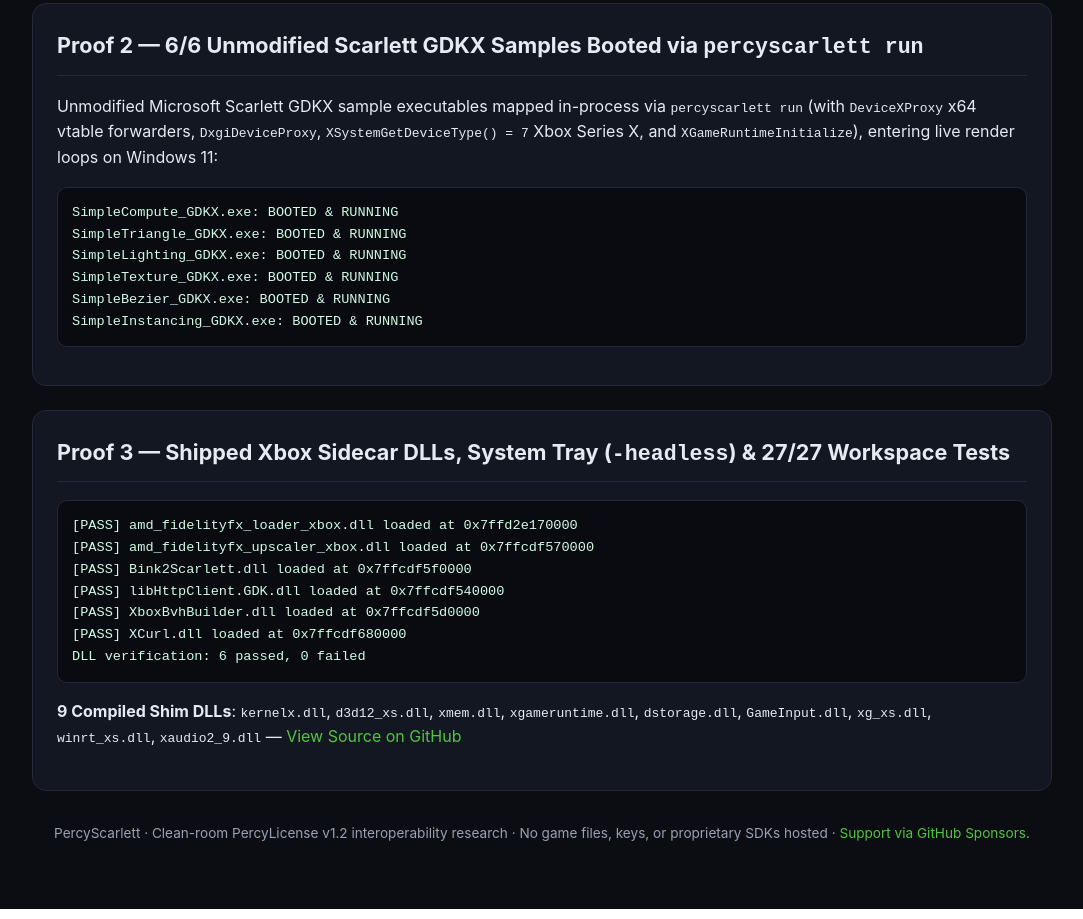
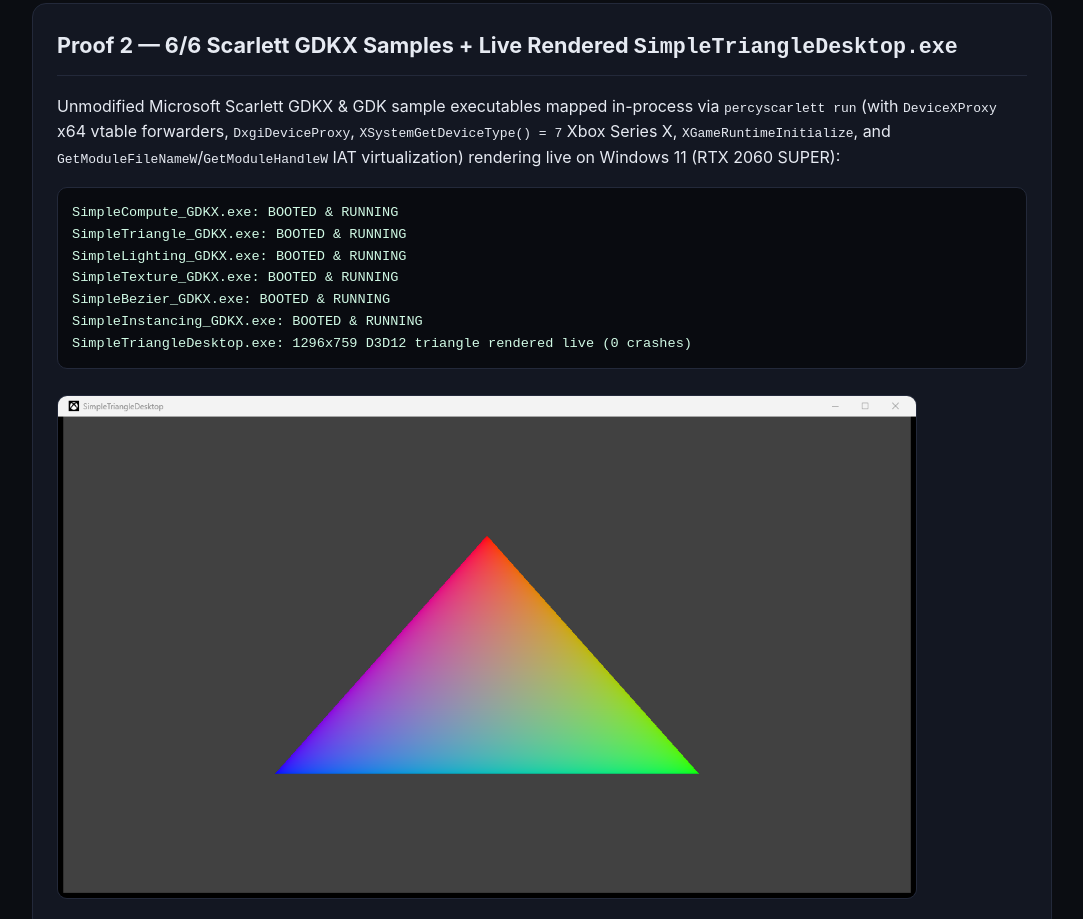
Before and after one commit to rpatty-dev/PercyScarlett, a plain HTML site: page docs/index.html in a window 1280 px wide. Shown: the part 1968-2887 px from the top of the page, without its empty margins (98-1181 px from the left). Drawn offline with Linux system fonts and the light colour scheme.

Commit message:
docs: add live SimpleTriangleDesktop screenshot and verified proof to README and GitHub Pages

```diff
--- a/docs/index.html
+++ b/docs/index.html
@@ -219,14 +219,16 @@ test compute_exec::tests::executes_rdna2_loop_with_sopp_branch_on_hardware_gpu .
     </section>
 
     <section>
-      <h2>Proof 2 — 6/6 Unmodified Scarlett GDKX Samples Booted via <code>percyscarlett run</code></h2>
-      <p>Unmodified Microsoft Scarlett GDKX sample executables mapped in-process via <code>percyscarlett run</code> (with <code>DeviceXProxy</code> x64 vtable forwarders, <code>DxgiDeviceProxy</code>, <code>XSystemGetDeviceType() = 7</code> Xbox Series X, and <code>XGameRuntimeInitialize</code>), entering live render loops on Windows 11:</p>
+      <h2>Proof 2 — 6/6 Scarlett GDKX Samples + Live Rendered <code>SimpleTriangleDesktop.exe</code></h2>
+      <p>Unmodified Microsoft Scarlett GDKX &amp; GDK sample executables mapped in-process via <code>percyscarlett run</code> (with <code>DeviceXProxy</code> x64 vtable forwarders, <code>DxgiDeviceProxy</code>, <code>XSystemGetDeviceType() = 7</code> Xbox Series X, <code>XGameRuntimeInitialize</code>, and <code>GetModuleFileNameW</code>/<code>GetModuleHandleW</code> IAT virtualization) rendering live on Windows 11 (RTX 2060 SUPER):</p>
       <pre>SimpleCompute_GDKX.exe: BOOTED &amp; RUNNING
 SimpleTriangle_GDKX.exe: BOOTED &amp; RUNNING
 SimpleLighting_GDKX.exe: BOOTED &amp; RUNNING
 SimpleTexture_GDKX.exe: BOOTED &amp; RUNNING
 SimpleBezier_GDKX.exe: BOOTED &amp; RUNNING
-SimpleInstancing_GDKX.exe: BOOTED &amp; RUNNING</pre>
+SimpleInstancing_GDKX.exe: BOOTED &amp; RUNNING
+SimpleTriangleDesktop.exe: 1296x759 D3D12 triangle rendered live (0 crashes)</pre>
+      <img src="assets/simple_triangle_desktop.png" alt="SimpleTriangleDesktop.exe rendered live via percyscarlett run" style="width:100%;max-width:860px;border-radius:10px;border:1px solid #23293a;margin-top:12px;" />
     </section>
 
     <section>
```
Also changed, not shown: docs/assets/simple_triangle_desktop.png (added), 1 other file.
